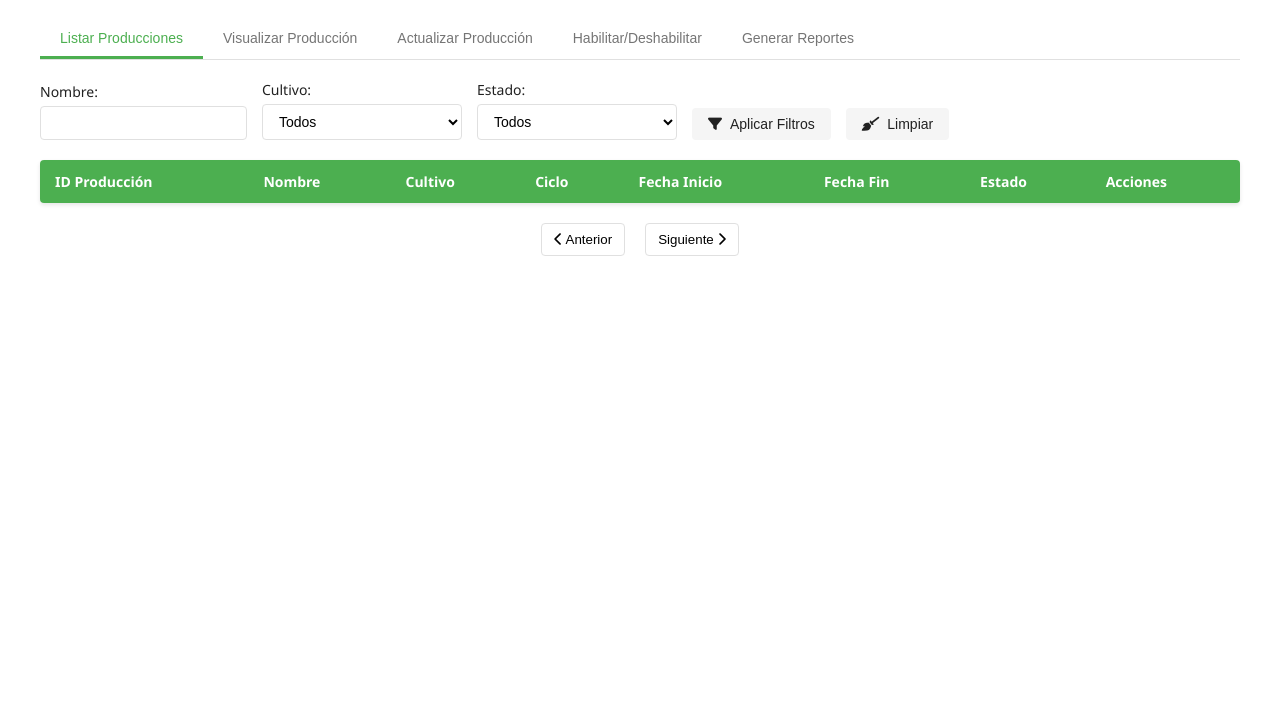
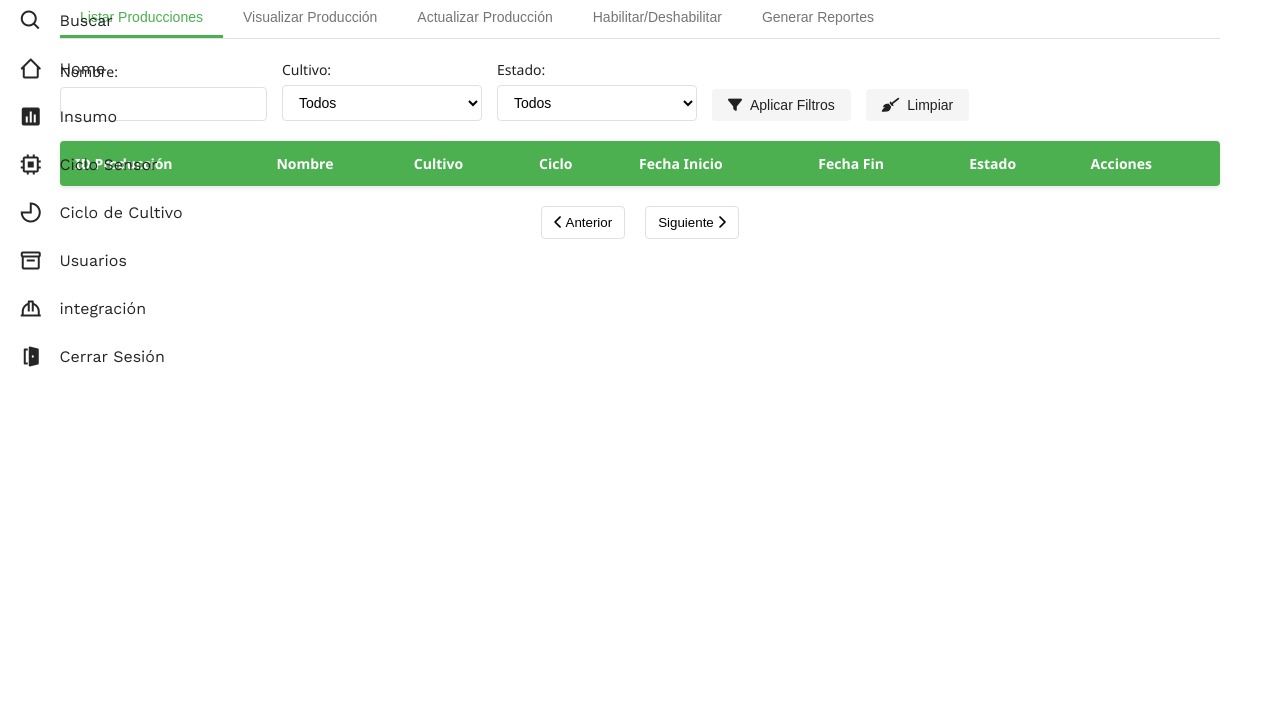
Before and after one commit to carlo1404/Lembo-4.0, a website: page frontend/public/views/produccion.html in a window 1280 px wide. Shown: the part 93-800 px from the top of the page. Drawn offline with nearby package versions, Linux system fonts and the light colour scheme.

```diff
--- a/frontend/public/css/pages/produccion.css
+++ b/frontend/public/css/pages/produccion.css
@@ -14,6 +14,68 @@
     --border-radius: 4px;
     --box-shadow: 0 2px 4px rgba(0,0,0,0.1);
     --transition: all 0.3s ease;
+}
+
+
+/* Panel lateral */
+.sidebar {
+    width: 3.75rem;
+    overflow: hidden;
+    transition: width 0.3s ease;
+    background-color: var(--green-600);
+    height: 100vh;
+    position: fixed;
+}
+
+.sidebar__logo {
+    display: flex;
+    justify-content: center;
+    align-items: center;
+    padding: 0.625rem;
+    border-radius: 5rem;
+}
+.sidebar__logo img {
+    border-radius: 50%;
+}
+
+.sidebar__nav-icons {
+    margin-top: 1.25rem;
+    margin-left: 0.55rem;
+}
+
+.sidebar__nav-item {
+    display: flex;
+    align-items: center;
+    padding: 0.75rem 0.625rem;
+    color: var(--gray-20);
+    text-decoration: none;
+    transition: background-color 0.3s ease;
+}
+
+.sidebar__nav-item:hover {
+    background-color: var(--secondary-green);
+}
+
+.sidebar__nav-item i {
+    font-size: 1.5rem;
+}
+
+.sidebar__nav-label {
+    margin-left: 1rem;
+    opacity: 0;
+    white-space: nowrap;
+    transition: opacity 0.3s ease, transform 0.3s ease;
+    transform: translateX(-1.25rem);
+}
+
+.sidebar:hover {
+    width: 12.5rem;
+    /* ancho expandido */
+}
+
+.sidebar:hover .sidebar__nav-label {
+    opacity: 1;
+    transform: translateX(0);
 }
 
 /* Base Styles */
--- a/frontend/public/views/produccion.html
+++ b/frontend/public/views/produccion.html
@@ -6,12 +6,16 @@
     <meta name="viewport" content="width=device-width, initial-scale=1.0">
     <title>Gestión de Producciones Agrícolas</title>
     <link rel="stylesheet" href="/frontend/public/css/pages/produccion.css">
+    <link rel="stylesheet" href="/frontend/public/css/main.css">
     <link rel="stylesheet" href="https://cdnjs.cloudflare.com/ajax/libs/font-awesome/6.0.0-beta3/css/all.min.css">
+    <link href='https://unpkg.com/boxicons@2.1.4/css/boxicons.min.css' rel='stylesheet'>
     <link rel="stylesheet" href="https://cdn.jsdelivr.net/npm/flatpickr/dist/flatpickr.min.css">
+    <script src="/frontend/JS/sidebar.js"></script>
+    <script src="/frontend/JS/scripHTML.js"></script>
 </head>
 
 <body>
-
+    <aside class="sidebar"></aside>
     <div class="produccion">
         <!-- Header -->
         <header class="produccion__header">
```
Also changed, not shown: backend/config/db.js (added), backend/server.js (renamed from server.js).
